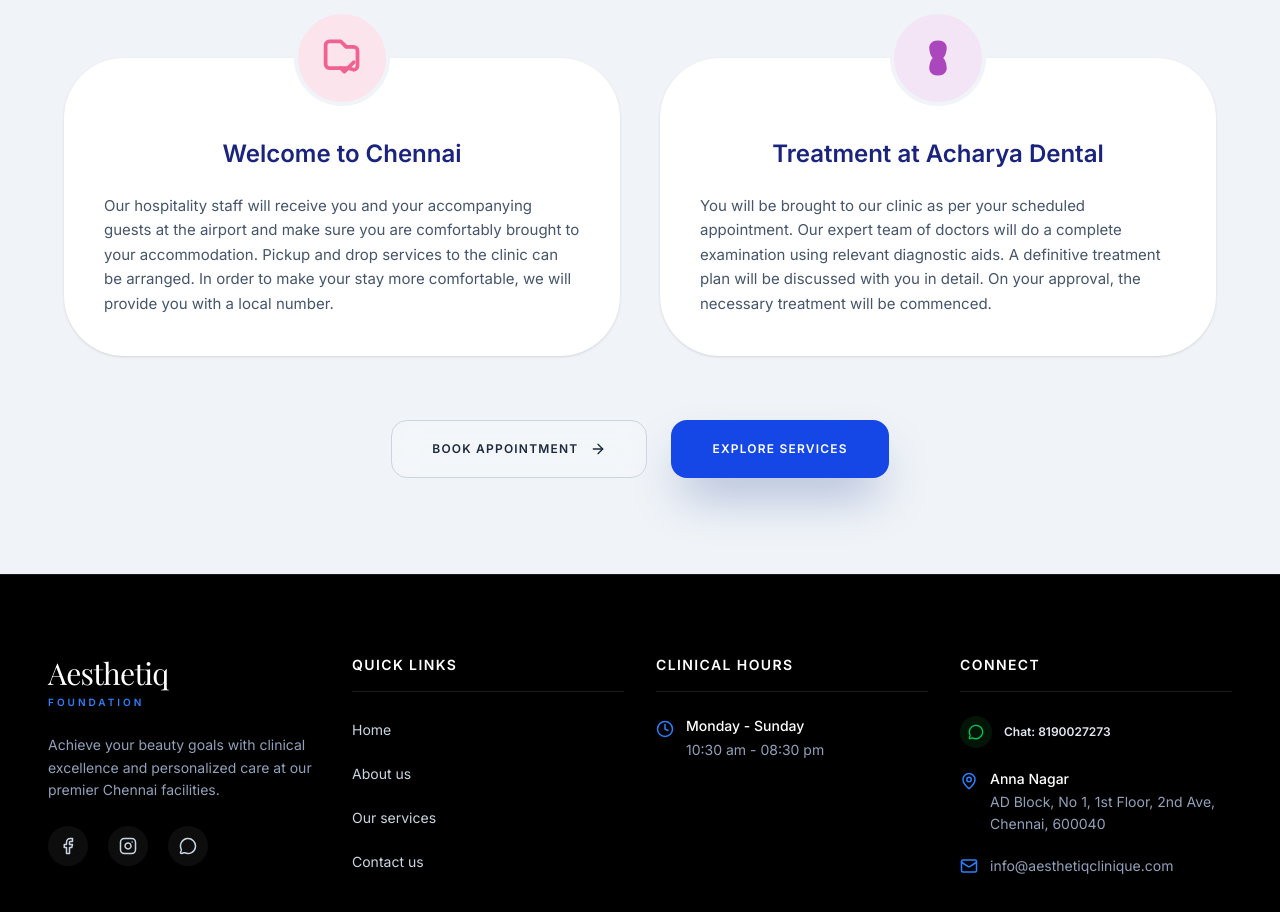
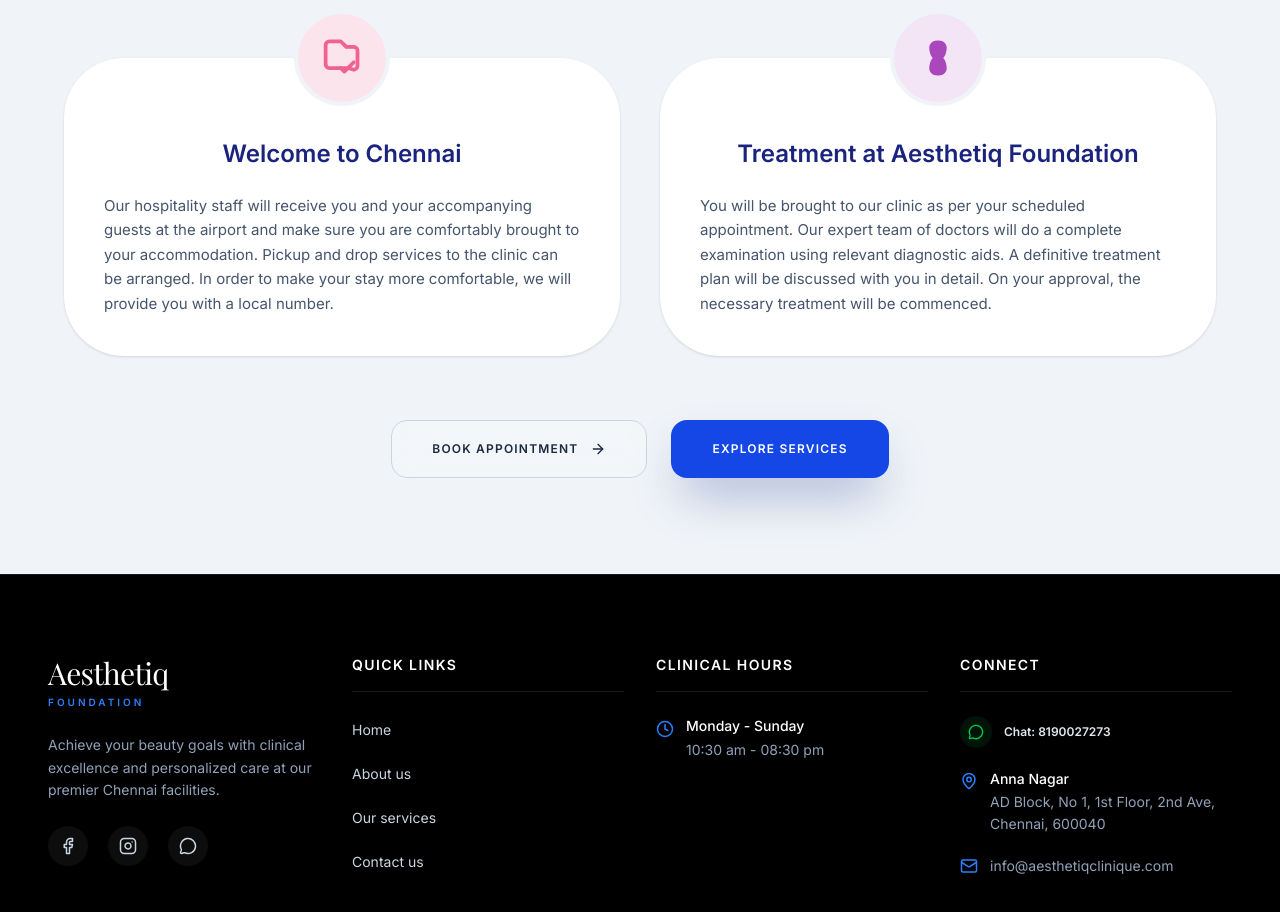
Before and after one commit to Sandeepsandeepkannan/dental-clinic-website, a Next.js app: page /internationalclients in a window 1280 px wide. Shown: the part 1540-2452 px from the top of the page. Built offline with nearby package versions, Linux system fonts and the light colour scheme.

Commit message:
chnaged heading

```diff
--- a/app/internationalclients/dentalserviceinternational.tsx
+++ b/app/internationalclients/dentalserviceinternational.tsx
@@ -89,7 +89,7 @@
                   <svg width="32" height="32" className="md:w-[42px] md:h-[42px]" viewBox="0 0 24 24" fill="currentColor"><path d="M12 2c-5 0-5 4-5 4s0 4 2 6c-2 2-2 6-2 6s0 4 5 4 5-4 5-4 0-4-2-6c2-2 2-6 2-6s0-4-5-4Z"/></svg>
                </div>
             </div>
-            <h3 className="text-[#1a237e] text-xl md:text-2xl font-bold mb-4 md:mb-6 text-center">Treatment at Acharya Dental</h3>
+            <h3 className="text-[#1a237e] text-xl md:text-2xl font-bold mb-4 md:mb-6 text-center">Treatment at Aesthetiq Foundation</h3>
             <p className="text-slate-600 leading-relaxed text-sm md:text-[15px] text-center md:text-left">
               You will be brought to our clinic as per your scheduled appointment. Our expert team of doctors will do a complete examination using relevant diagnostic aids. A definitive treatment plan will be discussed with you in detail. On your approval, the necessary treatment will be commenced.
             </p>
```
